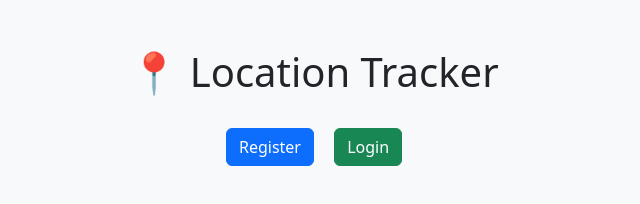
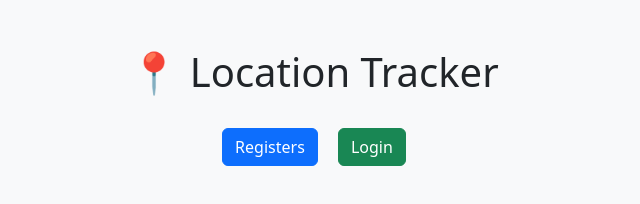
Before and after one commit to hitesh-jadav/location-tracker, a website: page frontend/public/index.html in a window 1280 px wide. Shown: the full height of the page, 326-966 px from the left. Drawn offline with nearby package versions, Linux system fonts and the light colour scheme.

Commit message:
commit add

```diff
--- a/frontend/public/index.html
+++ b/frontend/public/index.html
@@ -8,7 +8,7 @@
 <body class="bg-light">
   <div class="container text-center mt-5">
     <h1 class="mb-4">📍 Location Tracker</h1>
-    <a href="/register.html" class="btn btn-primary m-2">Register</a>
+    <a href="/register.html" class="btn btn-primary m-2">Registers</a>
     <a href="/login.html" class="btn btn-success m-2">Login</a>
   </div>
 </body>
```
Also changed, not shown: frontend/public/demo.html (added, +1 -0 lines).
